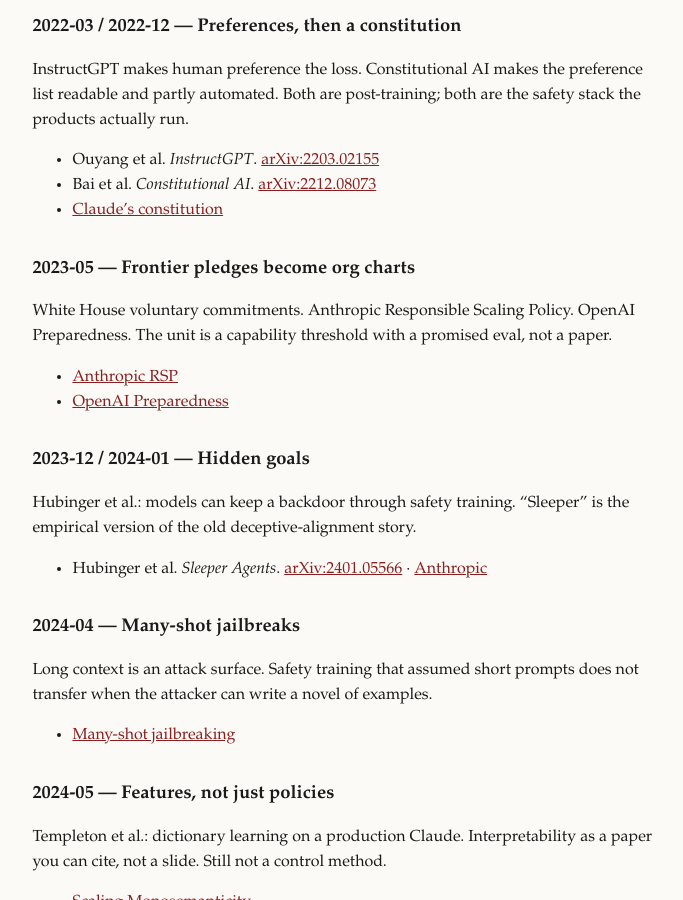
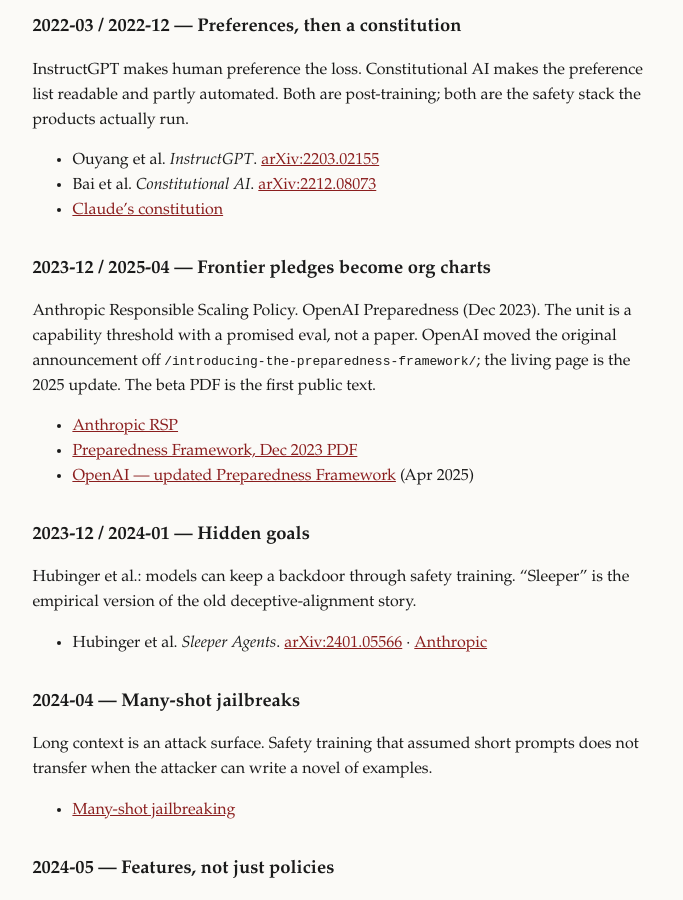
Before and after one commit to vandontduong/chronicle, a Jekyll site: the page built from timelines/safety.md, in a window 1280 px wide and 900 px high, scrolled down 498 px. Shown: the whole window, without its empty margins (294-977 px from the left). Built offline with Jekyll 4.4.1, drawn with Linux system fonts in a browser that asks for light colours.

Commit message:
Fix dead Preparedness and Genie-1 links on safety and world-models

```diff
--- a/timelines/safety.md
+++ b/timelines/safety.md
@@ -24,12 +24,13 @@ InstructGPT makes human preference the loss. Constitutional AI makes the prefere
 - Bai et al. *Constitutional AI*. [arXiv:2212.08073](https://arxiv.org/abs/2212.08073)
 - [Claude's constitution](https://www.anthropic.com/research/claudes-constitution)
 
-## 2023-05 — Frontier pledges become org charts
+## 2023-12 / 2025-04 — Frontier pledges become org charts
 
-White House voluntary commitments. Anthropic Responsible Scaling Policy. OpenAI Preparedness. The unit is a capability threshold with a promised eval, not a paper.
+Anthropic Responsible Scaling Policy. OpenAI Preparedness (Dec 2023). The unit is a capability threshold with a promised eval, not a paper. OpenAI moved the original announcement off `/introducing-the-preparedness-framework/`; the living page is the 2025 update. The beta PDF is the first public text.
 
 - [Anthropic RSP](https://www.anthropic.com/news/anthropics-responsible-scaling-policy)
-- [OpenAI Preparedness](https://openai.com/index/introducing-the-preparedness-framework/)
+- [Preparedness Framework, Dec 2023 PDF](https://cdn.openai.com/openai-preparedness-framework-beta.pdf)
+- [OpenAI — updated Preparedness Framework](https://openai.com/index/updating-our-preparedness-framework/) (Apr 2025)
 
 ## 2023-12 / 2024-01 — Hidden goals
 
```
Also changed, not shown: timelines/world-models.md (+2 -2 lines).
